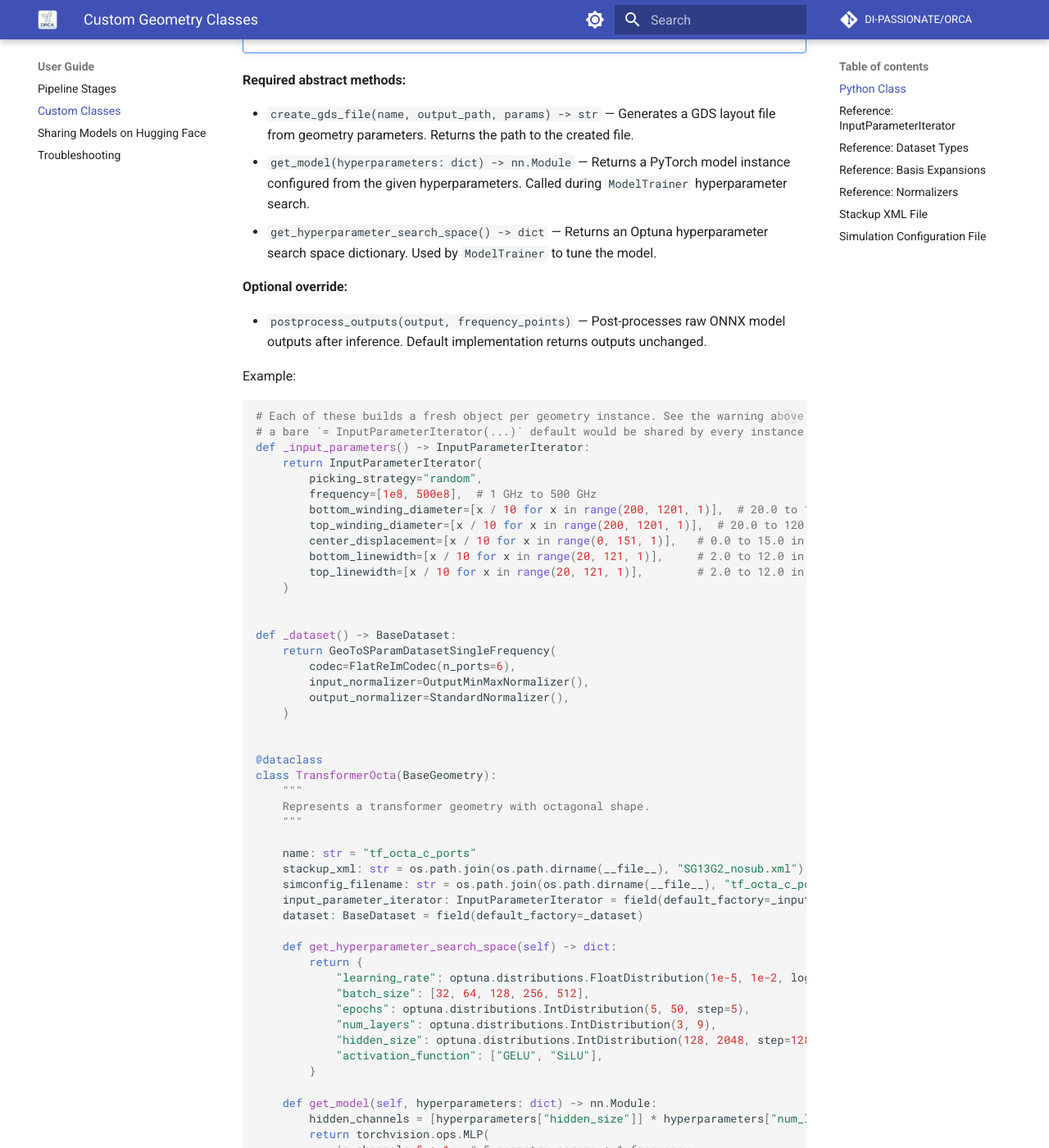
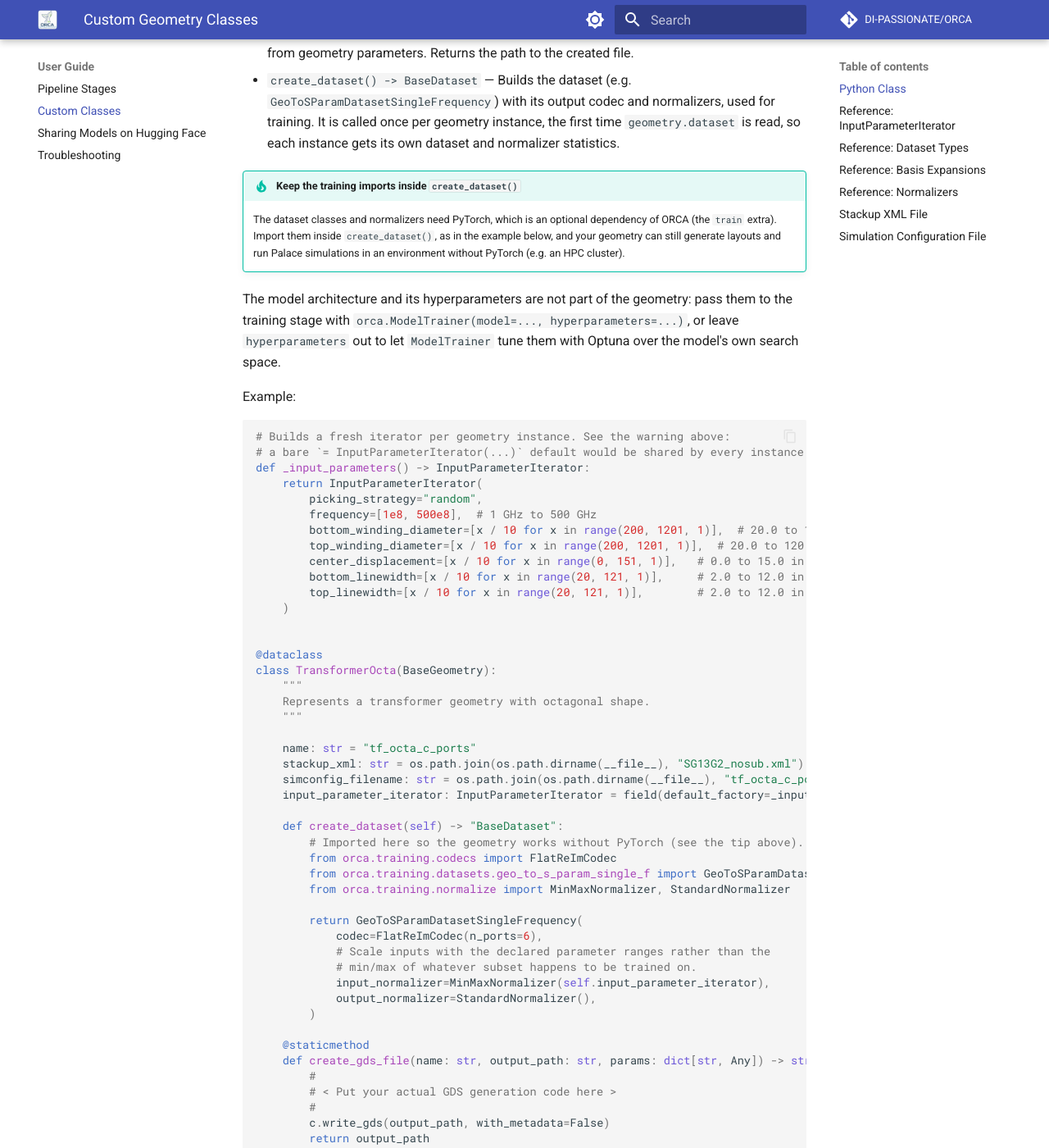
Before and after one commit to DI-PASSIONATE/ORCA, an MkDocs documentation site: the page built from docs/custom_class.md, in a window 1280 px wide and 1400 px high, scrolled down 1258 px. Shown: the whole window at 82% size. Built offline with MkDocs 1.6.1 and Material for MkDocs 9.7.7, drawn with Linux system fonts in a browser that asks for light colours; comment, search, counter and statistics services are not loaded; some of the changed text lies outside the part shown.

Commit message:
Updated documentation to include new optional torch install

````diff
--- a/docs/custom_class.md
+++ b/docs/custom_class.md
@@ -25,16 +25,12 @@
 - `stackup_xml: str` — Path to the stackup XML file describing the physical layer stack.
 - `simconfig_filename: str` — Path to the Palace simulation configuration file (`.simcfg`).
 - `input_parameter_iterator: InputParameterIterator` — Defines geometry parameters and their sampling ranges.
-- `dataset: BaseDataset` — Dataset class instance (e.g. `GeoToSParamDatasetSingleFrequency`) used for training.
 
-!!! warning "Give the object-valued fields a `default_factory`"
+!!! warning "Give the object-valued field a `default_factory`"
 
-    `input_parameter_iterator` and `dataset` must be declared with
-    `field(default_factory=...)`, as in the example below. Writing
-    `dataset: BaseDataset = GeoToSParamDatasetSingleFrequency(...)` instead builds
-    **one** object shared by every instance of the class, so two geometries share a
-    dataset and a pair of normalizers — and the normalization statistics fitted
-    during one training run are silently reused by the next.
+    `input_parameter_iterator` must be declared with `field(default_factory=...)`,
+    as in the example below. Writing `= InputParameterIterator(...)` instead builds
+    **one** object shared by every instance of the class.
 
 !!! tip "Choosing an output representation"
 
@@ -55,17 +51,23 @@
 **Required abstract methods:**
 
 - `create_gds_file(name, output_path, params) -> str` — Generates a GDS layout file from geometry parameters. Returns the path to the created file.
-- `get_model(hyperparameters: dict) -> nn.Module` — Returns a PyTorch model instance configured from the given hyperparameters. Called during `ModelTrainer` hyperparameter search.
-- `get_hyperparameter_search_space() -> dict` — Returns an Optuna hyperparameter search space dictionary. Used by `ModelTrainer` to tune the model.
+- `create_dataset() -> BaseDataset` — Builds the dataset (e.g. `GeoToSParamDatasetSingleFrequency`) with its output codec and normalizers, used for training. It is called once per geometry instance, the first time `geometry.dataset` is read, so each instance gets its own dataset and normalizer statistics.
 
-**Optional override:**
+!!! tip "Keep the training imports inside `create_dataset()`"
 
-- `postprocess_outputs(output, frequency_points)` — Post-processes raw ONNX model outputs after inference. Default implementation returns outputs unchanged.
+    The dataset classes and normalizers need PyTorch, which is an optional
+    dependency of ORCA (the `train` extra). Import them inside `create_dataset()`,
+    as in the example below, and your geometry can still generate layouts and run
+    Palace simulations in an environment without PyTorch (e.g. an HPC cluster).
+
+The model architecture and its hyperparameters are not part of the geometry: pass them to
+the training stage with `orca.ModelTrainer(model=..., hyperparameters=...)`, or leave
+`hyperparameters` out to let `ModelTrainer` tune them with Optuna over the model's own search space.
 
 Example:
 
 ```python
-# Each of these builds a fresh object per geometry instance. See the warning above:
+# Builds a fresh iterator per geometry instance. See the warning above:
 # a bare `= InputParameterIterator(...)` default would be shared by every instance.
 def _input_parameters() -> InputParameterIterator:
     return InputParameterIterator(
@@ -79,14 +81,6 @@
     )
 
 
-def _dataset() -> BaseDataset:
-    return GeoToSParamDatasetSingleFrequency(
-        codec=FlatReImCodec(n_ports=6),
-        input_normalizer=OutputMinMaxNormalizer(),
-        output_normalizer=StandardNormalizer(),
-    )
-
-
 @dataclass
 class TransformerOcta(BaseGeometry):
     """
@@ -97,24 +91,19 @@
     stackup_xml: str = os.path.join(os.path.dirname(__file__), "SG13G2_nosub.xml")
     simconfig_filename: str = os.path.join(os.path.dirname(__file__), "tf_octa_c_ports.simcfg")
     input_parameter_iterator: InputParameterIterator = field(default_factory=_input_parameters)
-    dataset: BaseDataset = field(default_factory=_dataset)
 
-    def get_hyperparameter_search_space(self) -> dict:
-        return {
-            "learning_rate": optuna.distributions.FloatDistribution(1e-5, 1e-2, log=True),
-            "batch_size": [32, 64, 128, 256, 512],
-            "epochs": optuna.distributions.IntDistribution(5, 50, step=5),
-            "num_layers": optuna.distributions.IntDistribution(3, 9),
-            "hidden_size": optuna.distributions.IntDistribution(128, 2048, step=128),
-            "activation_function": ["GELU", "SiLU"],
-        }
+    def create_dataset(self) -> "BaseDataset":
+        # Imported here so the geometry works without PyTorch (see the tip above).
+        from orca.training.codecs import FlatReImCodec
+        from orca.training.datasets.geo_to_s_param_single_f import GeoToSParamDatasetSingleFrequency
+        from orca.training.normalize import MinMaxNormalizer, StandardNormalizer
 
-    def get_model(self, hyperparameters: dict) -> nn.Module:
-        hidden_channels = [hyperparameters["hidden_size"]] * hyperparameters["num_layers"] + [72]
-        return torchvision.ops.MLP(
-            in_channels=5 + 1,  # 5 geometry params + 1 frequency
-            hidden_channels=hidden_channels,
-            activation_layer=getattr(nn, hyperparameters["activation_function"]),
+        return GeoToSParamDatasetSingleFrequency(
+            codec=FlatReImCodec(n_ports=6),
+            # Scale inputs with the declared parameter ranges rather than the
+            # min/max of whatever subset happens to be trained on.
+            input_normalizer=MinMaxNormalizer(self.input_parameter_iterator),
+            output_normalizer=StandardNormalizer(),
         )
 
     @staticmethod
@@ -124,39 +113,6 @@
         #
         c.write_gds(output_path, with_metadata=False)
         return output_path
-
-    # Example for a postprocessing method that plots the results and saves a Touchstone file
-    def postprocess_outputs(self, output, frequency_points=None):
-        """
-        Converts model outputs (Re/Im) into a .sNp Touchstone file format.
-        Plots the S-parameters for visualization.
-
-        Parameters
-        ----------
-        output : dict
-            Dictionary containing S-parameters split into real and imaginary parts.
-            Example keys: 'S11_real', 'S11_imag', ..., 'SNN_real', 'SNN_imag'.
-            Each value is a 1D array of length equal to len(f).
-        f : array-like
-            1D array of frequencies corresponding to the S-parameters.
-        filename : str, optional
-            Name of the Touchstone file to save, default "output.sNp".
-        """
-        # Frequency points are just from 1 to 200 in 1 GHz steps
-        if frequency_points is None:
-            frequency_points = np.arange(1, 201)  # 1 GHz to 200 GHz
-        N, ntwk, output_dict = s_param_dict_to_network(output, frequency_points)
-        filename = f"{self.name}.s{N}p"
-        ntwk.write_touchstone(filename)
-
-        # N, ntwk = single_ended_to_mixed_mode(ntwk)
-        plot_rfic_transformer_metrics(ntwk)
-        # plot_diff_s_params_and_k(ntwk)
-
-        # Write Touchstone
-        print(f"Touchstone file saved as {filename}")
-
-        return output_dict
 ```
 
 ### Reference: InputParameterIterator
@@ -211,7 +167,8 @@
 
 | Class | Description |
 |---|---|
-| `OutputMinMaxNormalizer` | Min-max normalisation derived from output statistics |
+| `MinMaxNormalizer(input_parameter_iterator)` | Min-max normalisation with the declared parameter ranges (recommended: independent of which samples are trained on, and matches the `input_parameter_ranges` metadata of the exported ONNX model) |
+| `OutputMinMaxNormalizer` | Min-max normalisation fitted to the min/max of the training split |
 
 **Output normalizers** (passed as `output_normalizer` to the dataset):
 
--- a/docs/pipeline.md
+++ b/docs/pipeline.md
@@ -27,6 +27,8 @@
 
 Each GDS file is converted to a Palace-ready simulation setup using [gds2palace](https://github.com/VolkerMuehlhaus/gds2palace_ihp_sg13g2). The geometry's `stackup_xml` defines the physical layer stackup and material properties; the `simconfig_filename` defines the simulation parameters (port positions, frequency sweep, mesh settings).
 
+Conversions run in parallel worker processes, one sample per task. A sample whose geometry gds2palace/gmsh cannot mesh (e.g. `PLC Error: A segment and a facet intersect`) is logged and skipped. gmsh can also loop forever on degenerate geometry, so each conversion has a time limit — `GDSConverter(timeout=60)` seconds by default — after which its worker is killed and the sample is skipped as well, instead of stalling the whole pipeline.
+
 ## Stage 3 — EM simulation (`PalaceSimulator`)
 
 Palace runs a full-wave finite-element EM simulation for each layout variant and writes the S-parameters to a Touchstone file (`.sNp`). Simulations are distributed across available CPU cores. The `palace_executable` argument can point to a local binary or a container invocation (e.g. `apptainer exec palace.sif palace`).
--- a/docs/setup.md
+++ b/docs/setup.md
@@ -33,10 +33,23 @@
 
 	```bash
 	curl -LsSf https://astral.sh/uv/install.sh | sh
-	uv python install 3.13
-	uv venv --python 3.13
-	source .venv/bin/activate
-	uv pip install -e .
+	uv sync
+	```
+
+	or explicitly:
+
+    ```bash
+    uv venv --python 3.13
+    source .venv/bin/activate
+    uv pip install -e ".[train]"
+    ```
+
+	To pick a specific PyTorch build, use `uv sync` with one of the build selectors from `pyproject.toml` instead of `uv pip install`:
+
+	```bash
+	uv sync --extra train --extra cpu     # CPU-only PyTorch wheels
+	uv sync --extra train --extra cu130   # CUDA 13.0 wheels (driver >= 580)
+	uv sync --extra train --extra cu126   # CUDA 12.6 wheels for older drivers
 	```
 
 === "Option B: venv + pip"
@@ -45,8 +58,13 @@
 	python3 -m venv .venv
 	source .venv/bin/activate
 	pip install -U pip
-	pip install -e .
+	pip install -e ".[train]"
 	```
+
+	pip installs the PyPI build of PyTorch (CUDA-bundled on Linux). For a CPU-only or a specific CUDA build, install torch first with the command from [PyTorch.org](https://pytorch.org/get-started/locally/); pip then keeps that version.
+
+!!! tip "Simulation-only install"
+	PyTorch and the other model-training packages are an optional extra. If you only want to generate layouts and run Palace simulations — on an HPC cluster, say — drop the `[train]` extra: `pip install -e .`. `GDSGenerator`, `GDSConverter` and `PalaceSimulator` work without it; `ModelTrainer`, `OnnxExporter` and `ModelTester` report the missing packages when used.
 
 ## Verify Setup
 
````
Also changed, not shown: README.md (+14 -16 lines), docs/troubleshooting.md (+2 -2 lines), examples/slurm_runs/HPC_INSTALL.md (+7 -3 lines), 1 other file.
